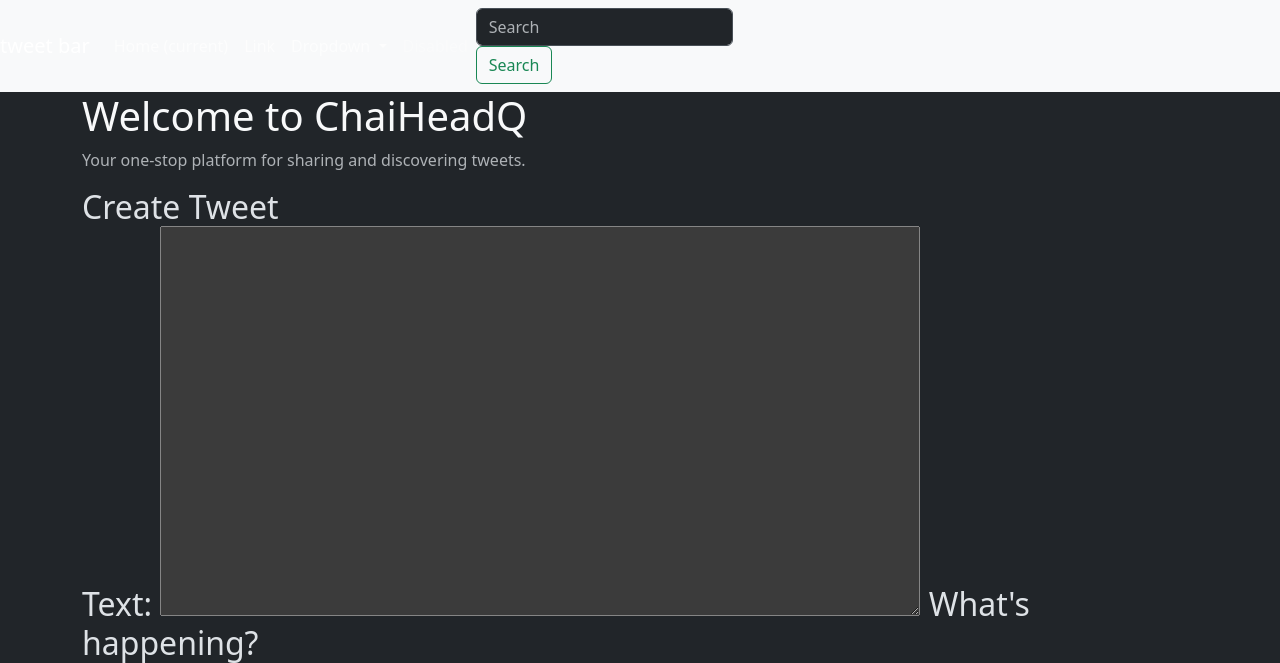
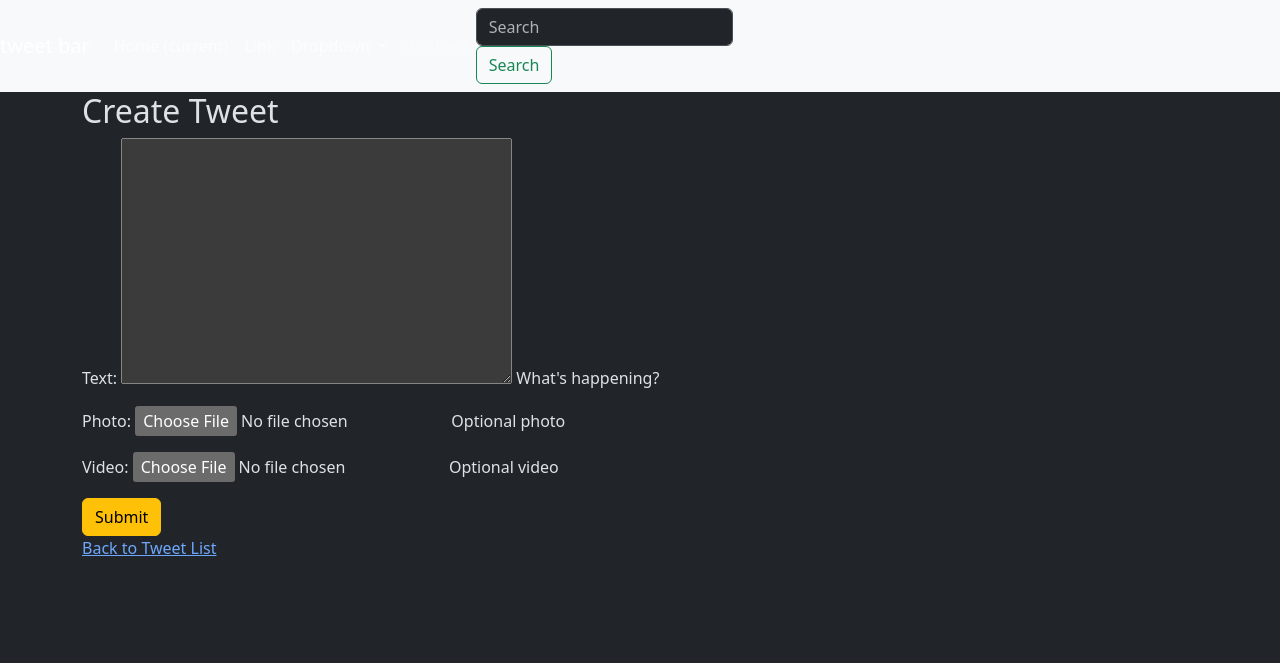
Before and after one commit to shresthbhargava/chaiheadq, a Django app: template tweet/templates/tweet_form.html in a window 1280 px wide. Shown: the top 663 px of the page. After the commit the page ends 556 px from the top, so only its background shows below. Run offline with Django 5.2, Linux system fonts and the light colour scheme; the template is opened without the code that fills it: values that come from a table or form of the project are taken from there, others are empty.

Commit message:
git commit -m "Initial commit: Add tweet form and update views"

```diff
--- a/chaiheadq/urls.py
+++ b/chaiheadq/urls.py
@@ -15,14 +15,12 @@
     2. Add a URL to urlpatterns:  path('blog/', include('blog.urls'))
 """
 from django.contrib import admin
-from django.urls import path,include
+from django.urls import path, include
 from django.conf import settings
 from django.conf.urls.static import static
-from django.contrib.auth import views as auth_views
 
 urlpatterns = [
     path('admin/', admin.site.urls),
-    path('', include('tweet.urls')),  # Include the tweet app URLs at root
-    path('tweet/', include('tweet.urls')),  # Also keep tweet/ prefix for compatibility
-    path('accounts/', include('django.contrib.auth.urls')),  # Include Django's auth URLs
+    path('accounts/', include('django.contrib.auth.urls')), # Django's auth URLs
+    path('', include('tweet.urls')), # Include the tweet app URLs at the root
 ] + static(settings.MEDIA_URL, document_root=settings.MEDIA_ROOT)
--- a/tweet/templates/tweet_form.html
+++ b/tweet/templates/tweet_form.html
@@ -2,18 +2,11 @@
 {% block title %}Home - ChaiHeadQ{% endblock %}
 
 {% block content %}
-    <h1 class="text-light">Welcome to ChaiHeadQ</h1>
-    <p class="text-muted">Your one-stop platform for sharing and discovering tweets.</p>
-    <h2>{% if form.instance.pk %}Edit Tweet{% else %}Create Tweet{% endif %}
-        <form method="post" enctype="multipart/form-data"
-class="form">
-{% csrf_token %}
-{{ form.as_p }}
-<button class="btn btn-warning" type="submit">Submit</button>
-</form>
-<a href="{% url 'tweet_list' %}">Back to Tweet List</a>
-</h2>
-    </h2>
-
-
-    {% endblock  %}
+    <h2>{% if form.instance.pk %}Edit Tweet{% else %}Create Tweet{% endif %}</h2>
+    <form method="post" enctype="multipart/form-data" class="form">
+        {% csrf_token %}
+        {{ form.as_p }}
+        <button class="btn btn-warning" type="submit">Submit</button>
+    </form>
+    <a href="{% url 'tweet_list' %}">Back to Tweet List</a>
+{% endblock %}
```
Also changed, not shown: chaiheadq/settings.py (+11 -0 lines), tweet/templates/tweet_list.html (+5 -3 lines), README.md (added), 1 other file.
